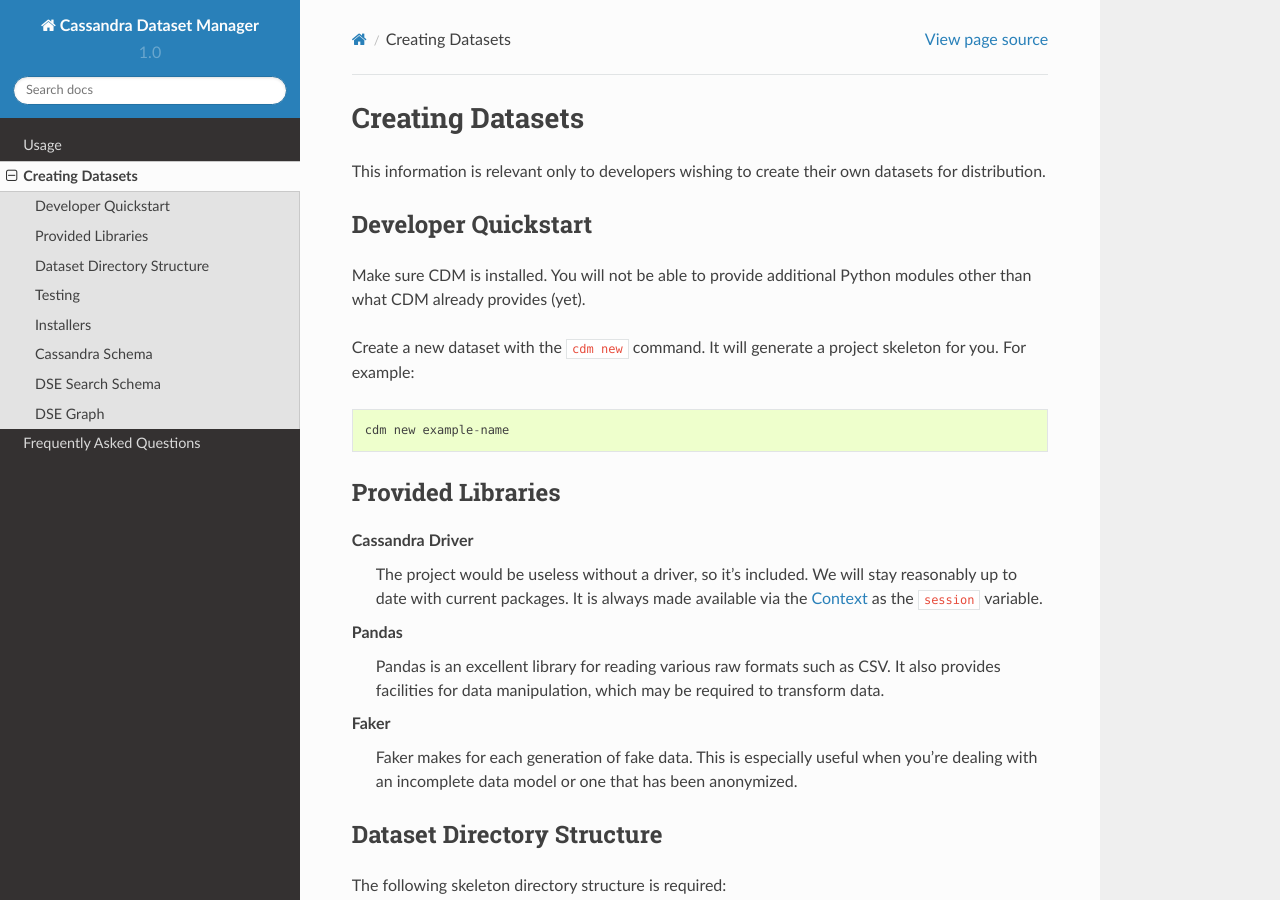
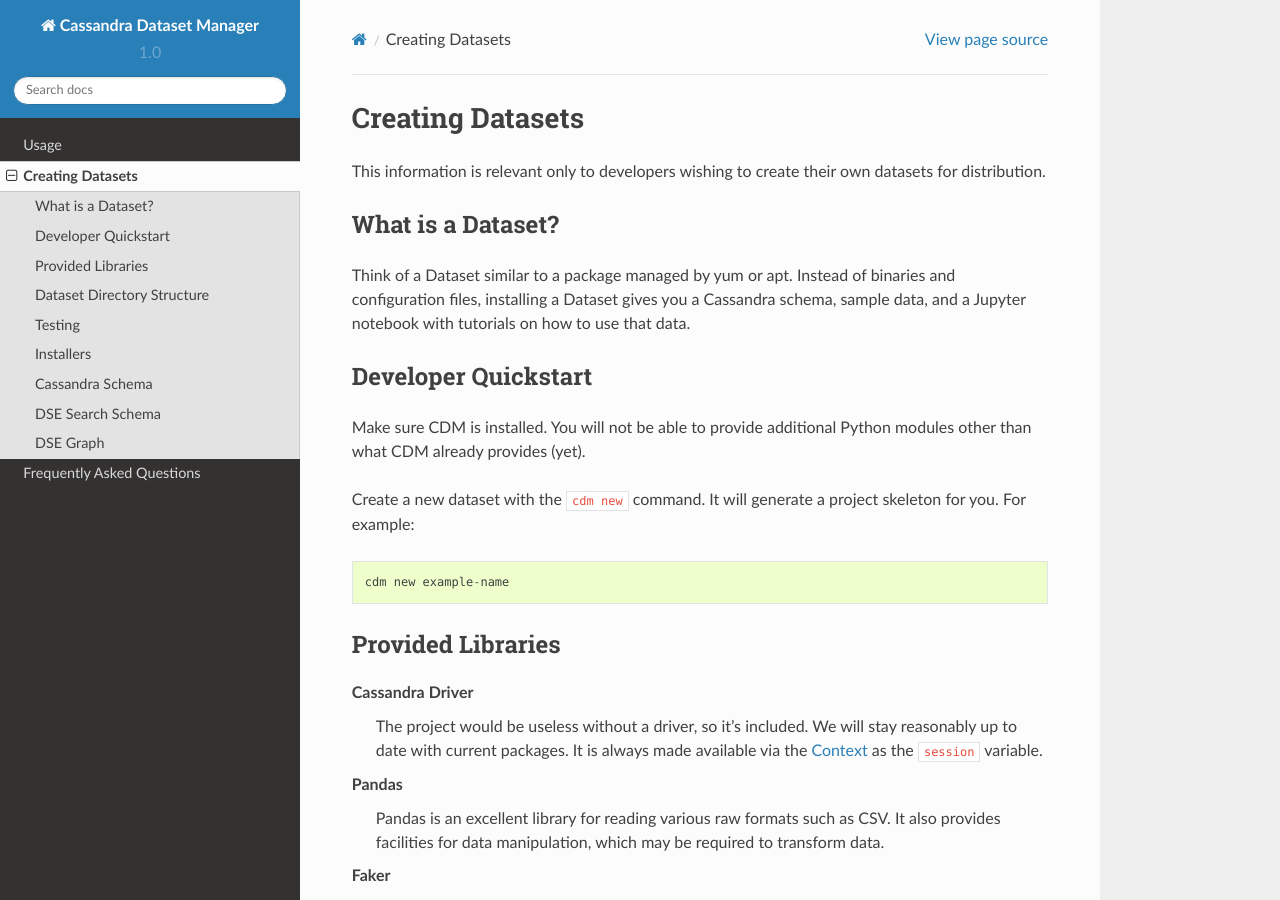
Before and after one commit to riptano/cdm, a Sphinx documentation site: the page built from docs/datasets.rst, in a window 1280 px wide and 900 px high. Built offline with Sphinx 7.4.7 and the Read the Docs theme 2.0.0, drawn with Linux system fonts in a browser that asks for light colours.

Commit message:
dataset docs

```diff
--- a/docs/datasets.rst
+++ b/docs/datasets.rst
@@ -5,6 +5,11 @@
 ==================
 
 This information is relevant only to developers wishing to create their own datasets for distribution.
+
+What is a Dataset?
+------------------
+
+Think of a Dataset similar to a package managed by yum or apt.  Instead of binaries and configuration files, installing a Dataset gives you a Cassandra schema, sample data, and a Jupyter notebook with tutorials on how to use that data.
 
 Developer Quickstart
 --------------------
```
